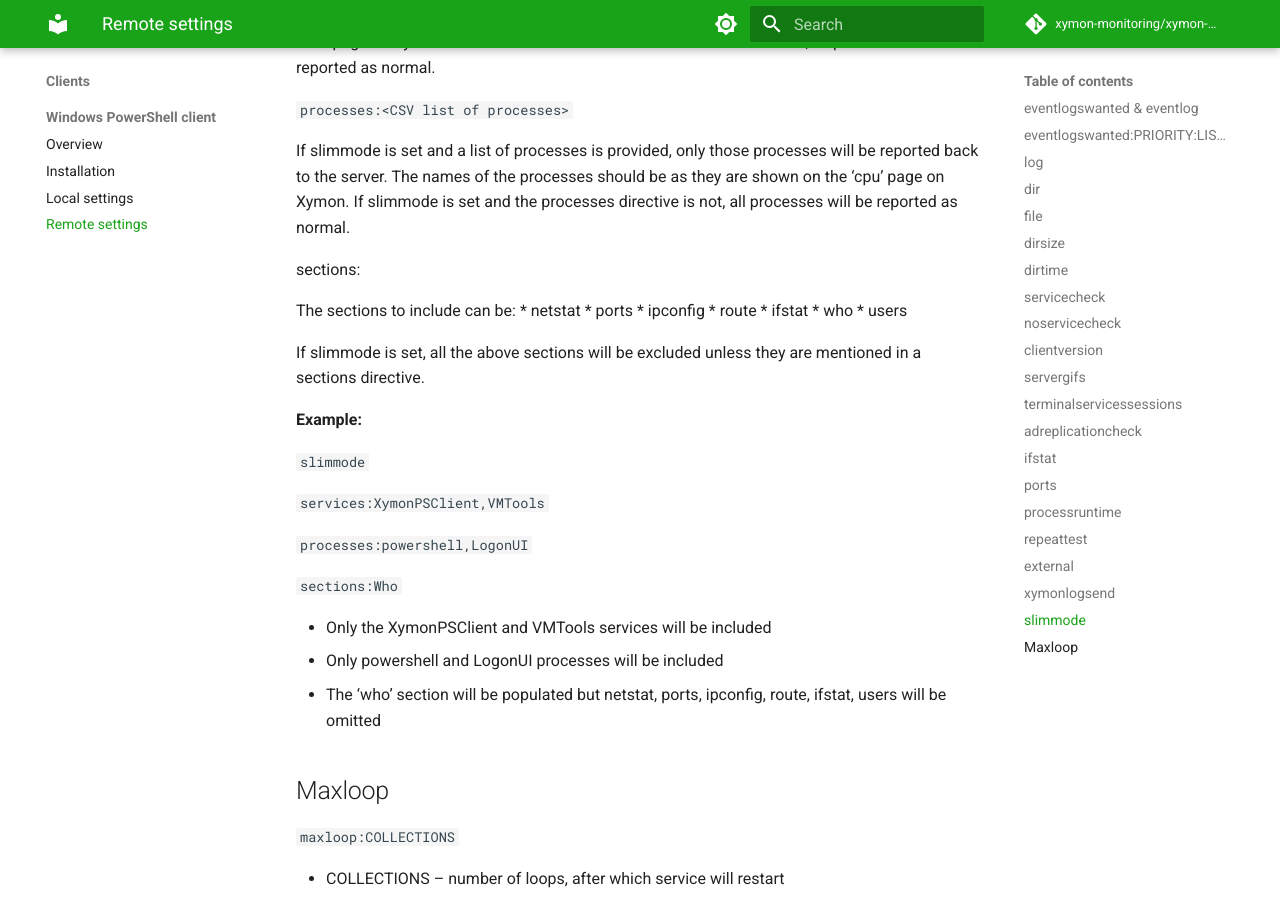
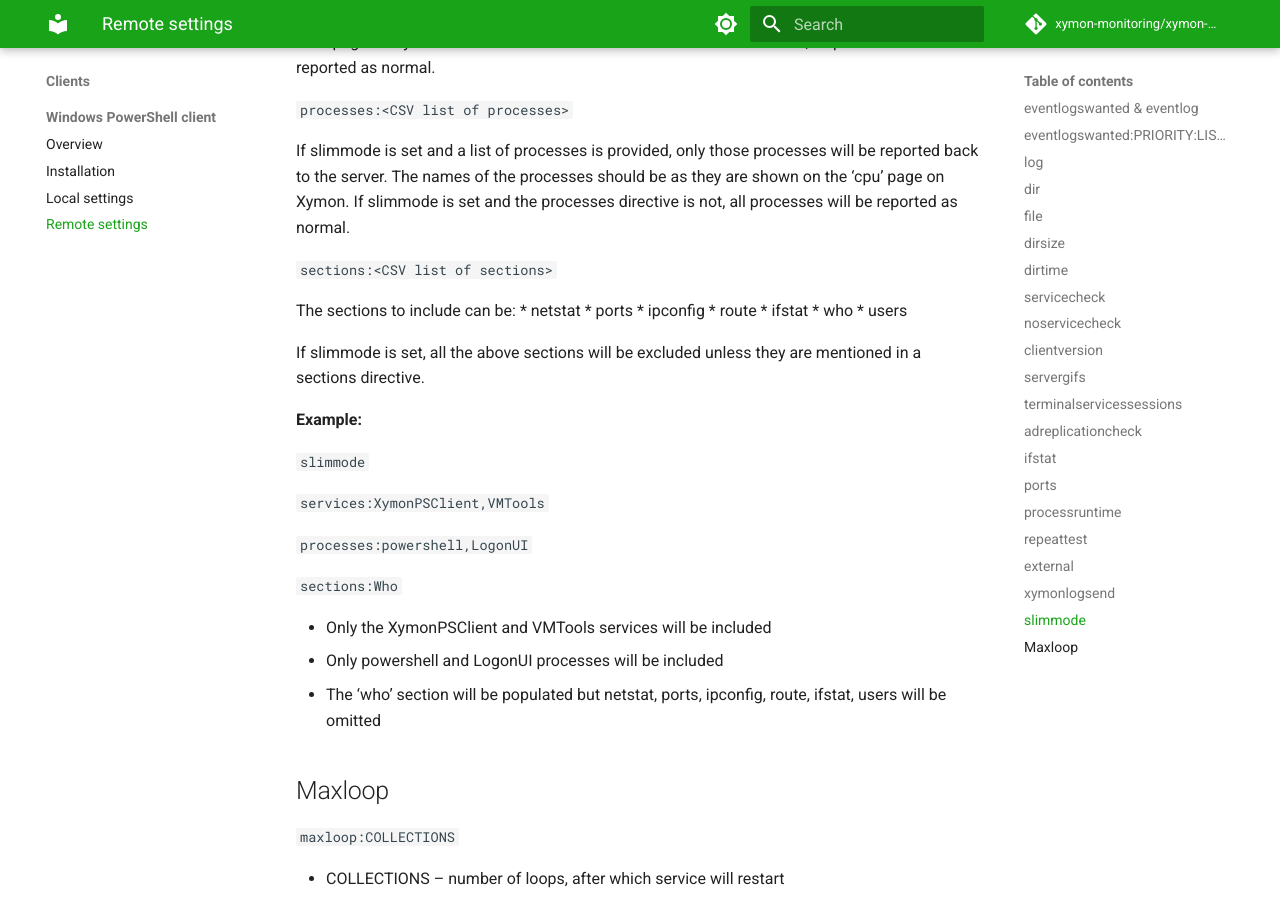
Before and after one commit to xymon-monitoring/xymon-wiki, an MkDocs documentation site: the page built from docs/clients/windows-powershell/remote-settings.md, in a window 1280 px wide and 900 px high, scrolled down 12528 px. Built offline with MkDocs 1.6.1 and Material for MkDocs 9.7.7, drawn with Linux system fonts in a browser that asks for light colours; comment, search, counter and statistics services are not loaded.

Commit message:
docs(remote-settings): backtick the slimmode 'sections:' placeholder
The bare sections:<CSV list of sections> emitted <CSV list of sections> as a
stray HTML tag, so the placeholder vanished in the rendered page (unlike the
backticked services:/processes: siblings). Wrap it in backticks to match.

```diff
--- a/docs/clients/windows-powershell/remote-settings.md
+++ b/docs/clients/windows-powershell/remote-settings.md
@@ -384,7 +384,7 @@ If slimmode is set and the services directive is not, all processes will be repo
 If slimmode is set and a list of processes is provided, only those processes will be reported back to the server. The names of the processes should be as they are shown on the ‘cpu’ page on Xymon.
 If slimmode is set and the processes directive is not, all processes will be reported as normal.
 
-sections:<CSV list of sections>
+`sections:<CSV list of sections>`
 
 The sections to include can be:
 * netstat
```
